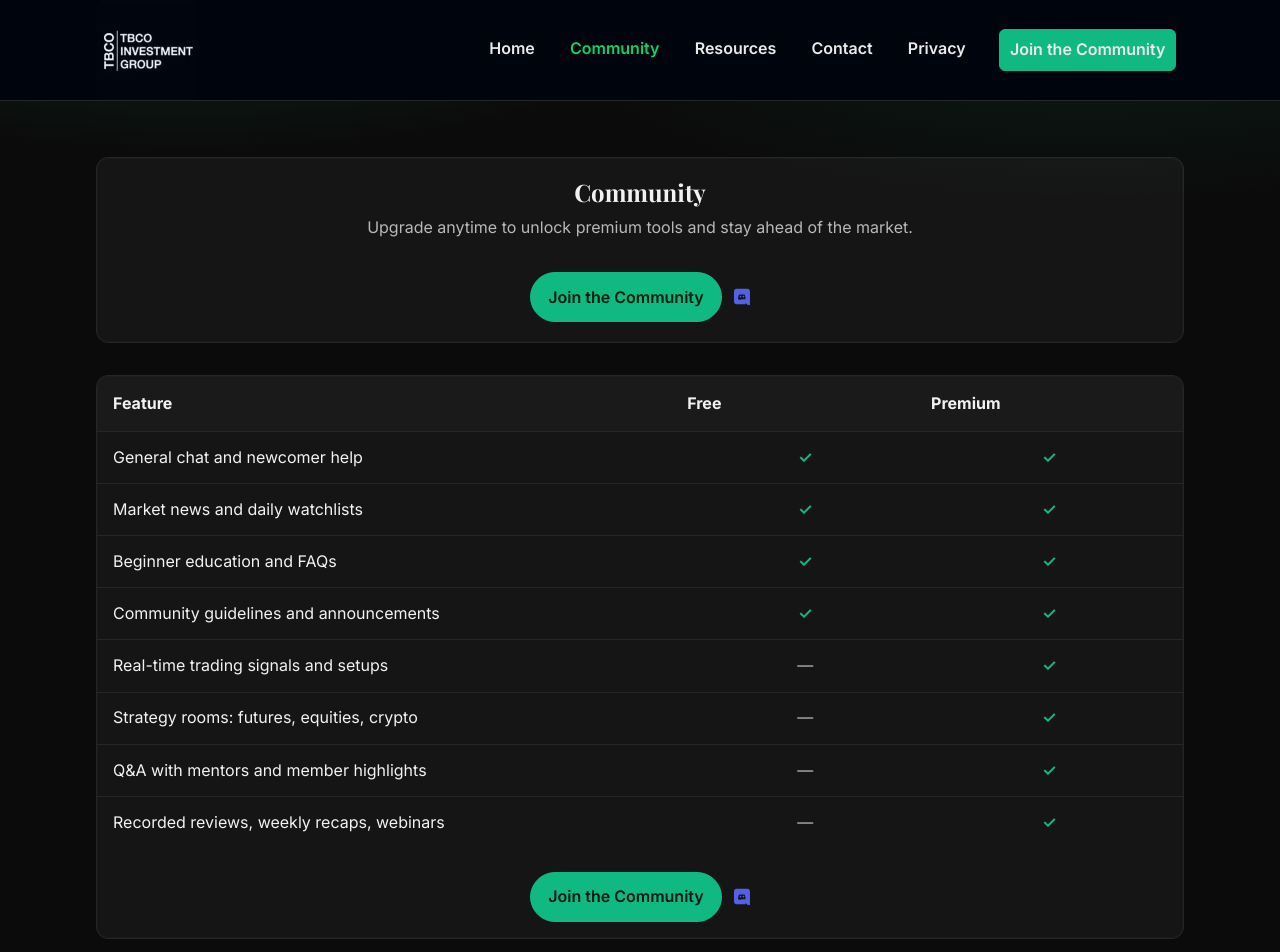
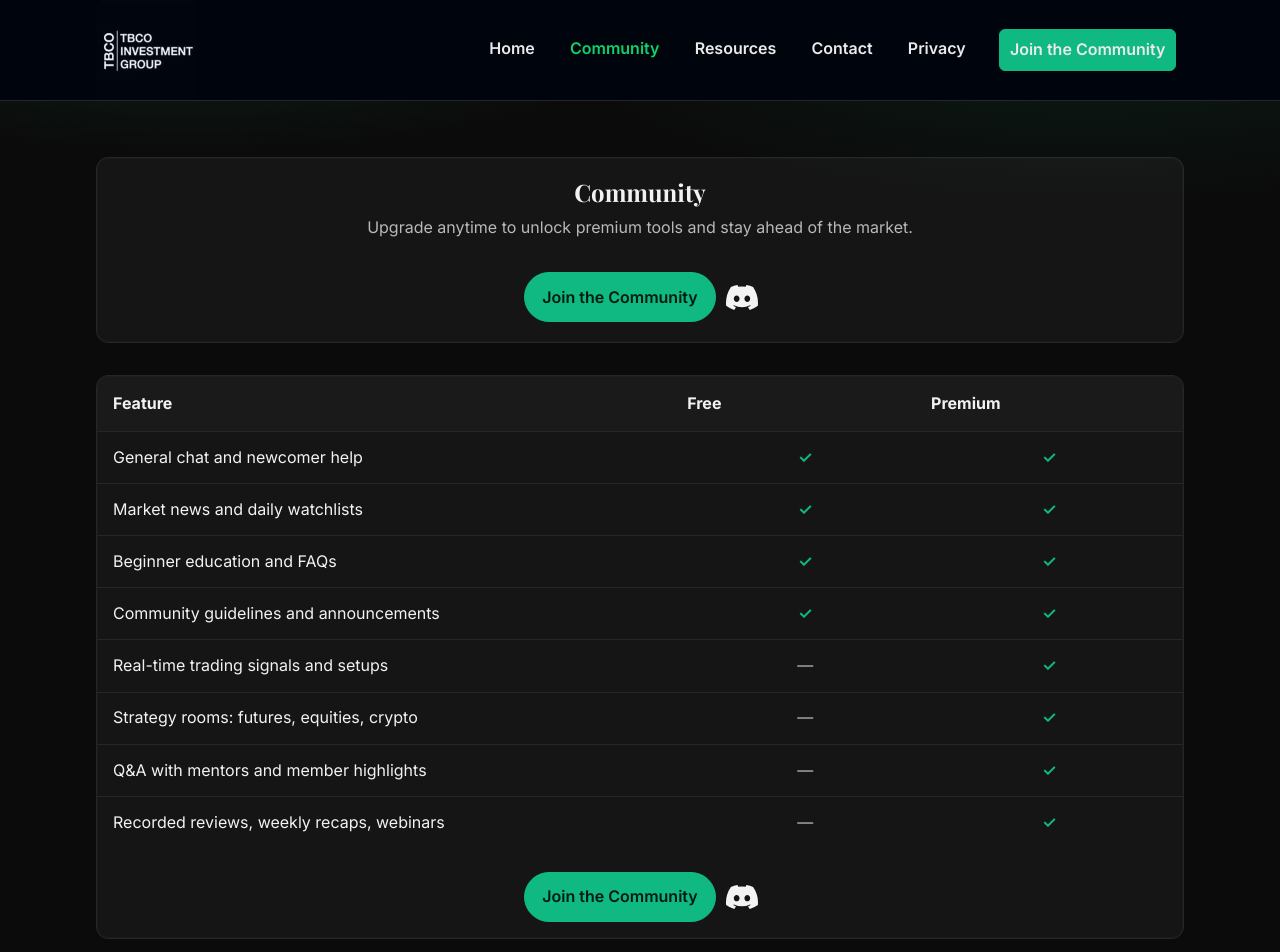
Before and after one commit to mrbulka/tbco-funnel, a Vue app: page /community in a window 1280 px wide. Shown: the top 952 px of the page. Built offline with nearby package versions, Linux system fonts and the light colour scheme; no server answers.

Commit message:
Discord logo

```diff
--- a/src/pages/Community.vue
+++ b/src/pages/Community.vue
@@ -37,7 +37,7 @@ const rows: Row[] = [
           <a :href="discordUrl" target="_blank" rel="noopener" class="btn btn-primary">
             <span>Join the Community</span>
           </a>
-          <img :src="discordIconUrl" alt="" width="20" height="20" class="discord-outside" aria-hidden="true" />
+          <img :src="discordIconUrl" alt="Discord" class="discord-outside" />
         </div>
         <p v-if="onlineNow" class="helper mt1">{{ onlineNow }}</p>
       </div>
@@ -67,7 +67,7 @@ const rows: Row[] = [
             <a :href="discordUrl" target="_blank" rel="noopener" class="btn btn-primary">
               <span>Join the Community</span>
             </a>
-            <img :src="discordIconUrl" alt="" width="20" height="20" class="discord-outside" aria-hidden="true" />
+            <img :src="discordIconUrl" alt="Discord" class="discord-outside" />
           </div>
         </div>
       </div>
@@ -196,6 +196,9 @@ const rows: Row[] = [
   transform: translateX(2px); /* slightly further right */
   pointer-events: none; /* decorative; don't capture clicks */
   opacity: 0.95;
+  width: 32px; /* larger mascot */
+  height: auto; /* preserve aspect ratio */
+  filter: invert(1) brightness(2); /* tint image to white */
 }
 
 </style>
```
Also changed, not shown: src/assets/discord.svg.
